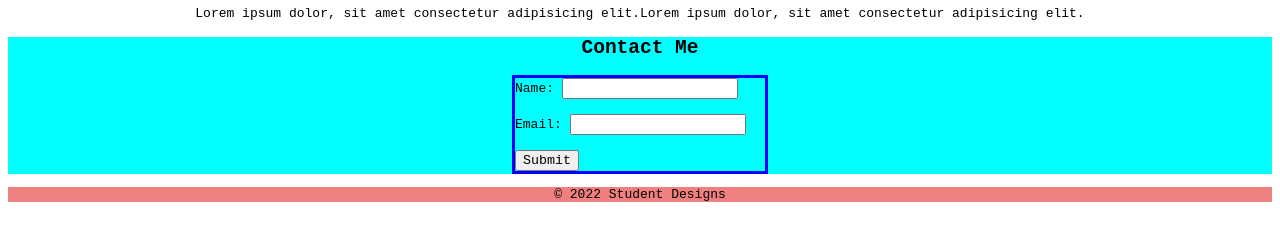
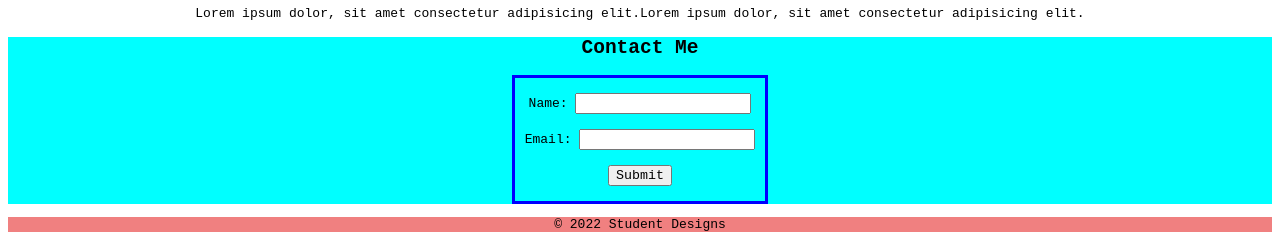
Before and after one commit to aszpan/first-website, a plain HTML site: page index.html in a window 1280 px wide. Shown: the part 554-800 px from the top of the page. Drawn offline with Linux system fonts and the light colour scheme.

Commit message:
Updated form positioning. Does not work yet

```diff
--- a/styles.css
+++ b/styles.css
@@ -34,6 +34,7 @@ form {
     margin: auto;
     width: 250px;
     border: 3px solid blue;
+    text-align: center;
 }
 
   /* Class selector */
```
Also changed, not shown: index.html (+3 -0 lines).
